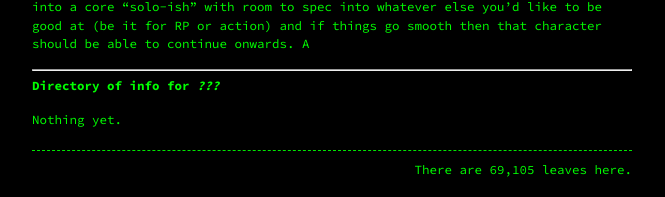
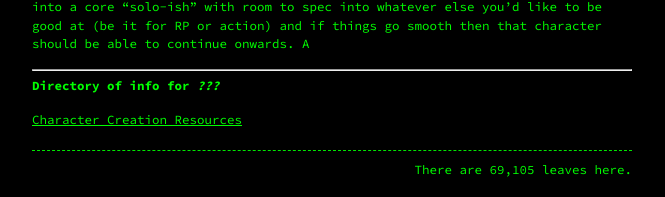
Before and after one commit to Terwilliger69105/69105.github.io, a Jekyll site: the page built from burritoverse.md, in a window 1280 px wide. Shown: the part 1104-1301 px from the top of the page, without its empty margins (308-973 px from the left). Built offline with Jekyll 4.4.1, drawn with Linux system fonts in a browser that asks for light colours; our own code applies the rules of GitHub Pages for plain Markdown files.

Commit message:
Update burritoverse.md

```diff
--- a/burritoverse.md
+++ b/burritoverse.md
@@ -24,4 +24,4 @@ Character Creation rules will go up soon enough, you'll pretty much be pre-built
 
 **Directory of info for *???***
 
-Nothing yet.
+[Character Creation Resources](/burritoverse/cc)
```
